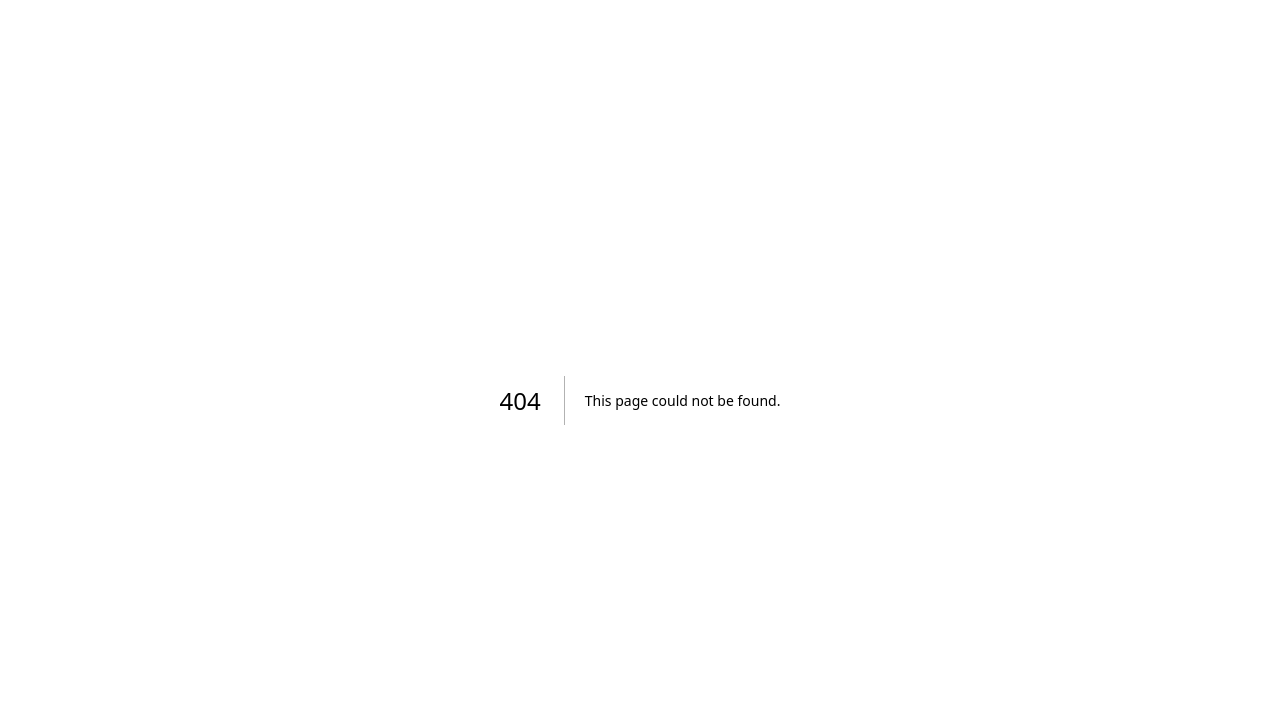
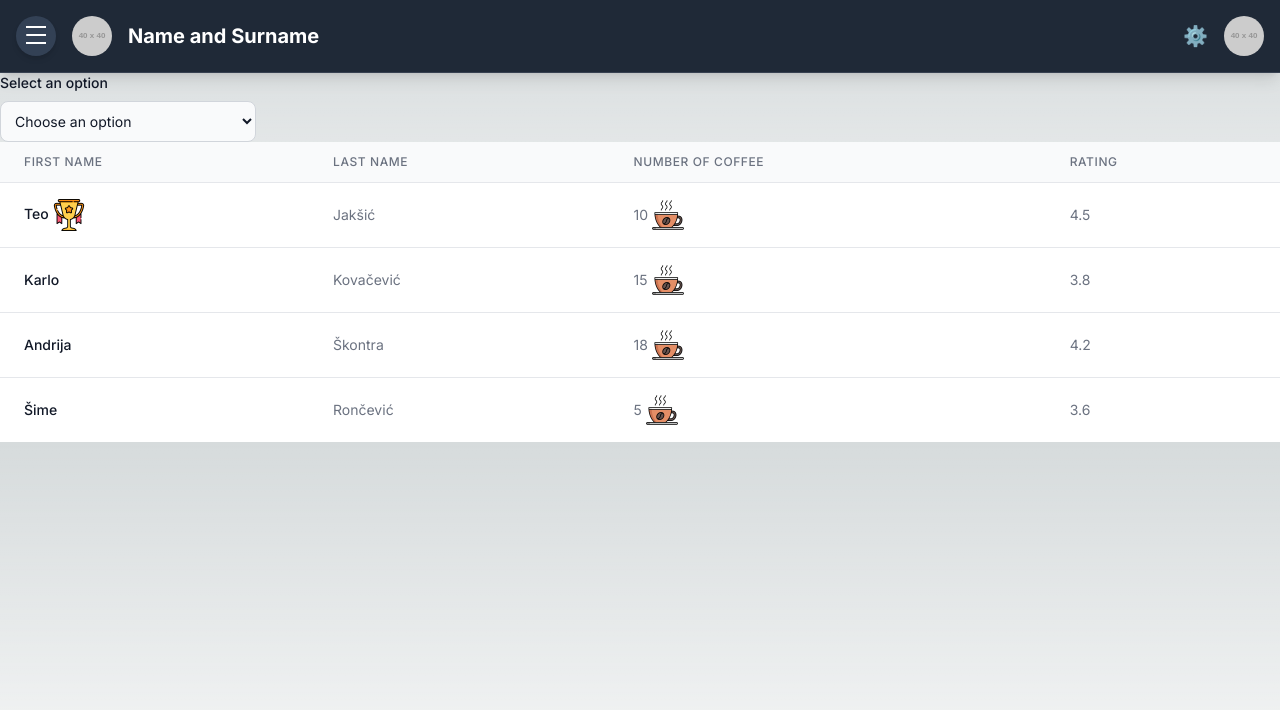
Before and after one commit to simecki123/nextjsfirstproject, a Next.js app in the folder firstnextproject/: page /mainpage/leaderboard in a window 1280 px wide. Before the commit this address had no page. Shown: the top 710 px of the page. Built offline with nearby package versions, Linux system fonts and the light colour scheme.

Commit message:
Creating leaderboard for users and their coffe

```diff
--- /dev/null
+++ b/firstnextproject/app/components/UserListComponent/UserListComponent.tsx
@@ -0,0 +1,106 @@
+"use client"
+
+import React, { useState } from 'react';
+import ToolbarComponent from '../headerComponent';
+import coffeImage from '@/public/coffeImage.png';
+import trophyImage from '@/public/trophyimage.png';
+
+export default function UserListComponent() {
+    const [userList, setUserList] = useState([
+        {
+            firstName: "Teo",
+            lastName: "Jakšić",
+            coffeNumber: 10,
+            score: 4.5,
+        },
+        {
+            firstName: "Karlo",
+            lastName: "Kovačević",
+            coffeNumber: 15,
+            score: 3.8,
+        },
+        {
+            firstName: "Andrija",
+            lastName: "Škontra",
+            coffeNumber: 18,
+            score: 4.2,
+        },
+        {
+            firstName: "Šime",
+            lastName: "Rončević",
+            coffeNumber: 5,
+            score: 3.6,
+        }
+    ]);
+
+    const [sortOption, setSortOption] = useState("");
+
+    const handleOptionClick = (event: { target: { value: any; }; }) => {
+        const value = event.target.value;
+        setSortOption(value);
+        if (value === "cofyNum") {
+            coffyNumSort();
+        } else if (value === "rating") {
+            ratingSort();
+        }
+    };
+
+    const coffyNumSort = () => {
+        const sortedList = [...userList].sort((a, b) => b.coffeNumber - a.coffeNumber);
+        setUserList(sortedList);
+    };
+
+    const ratingSort = () => {
+        const sortedList = [...userList].sort((a, b) => b.score - a.score);
+        setUserList(sortedList);
+    };
+
+    const topCoffeUser = userList[0]?.coffeNumber === Math.max(...userList.map(user => user.coffeNumber)) ? userList[0] : null;
+    const topRatingUser = userList[0]?.score === Math.max(...userList.map(user => user.score)) ? userList[0] : null;
+
+    return (
+        <>
+            <ToolbarComponent />
+            <div className=''>
+                <div className=''>
+                    <label htmlFor="coffe" className="block mb-2 text-sm font-medium text-gray-900 dark:text-white">Select an option</label>
+                    <select id="coffe" className="bg-gray-50 border border-gray-300 text-gray-900 text-sm rounded-lg focus:ring-blue-500 focus:border-blue-500 p-2.5 dark:bg-gray-700 dark:border-gray-600 dark:placeholder-gray-400 dark:text-white dark:focus:ring-blue-500 dark:focus:border-blue-500 w-64" onChange={handleOptionClick}>
+                        <option value="">Choose an option</option>
+                        <option value="cofyNum">Number of coffee</option>
+                        <option value="rating">Rating</option>
+                    </select>
+                </div>
+                <div className=''>
+                    <table className="min-w-full divide-y divide-gray-200">
+                        <thead className="bg-gray-50">
+                            <tr>
+                                <th scope="col" className="px-6 py-3 text-left text-xs font-medium text-gray-500 uppercase tracking-wider">First Name</th>
+                                <th scope="col" className="px-6 py-3 text-left text-xs font-medium text-gray-500 uppercase tracking-wider">Last Name</th>
+                                <th scope="col" className="px-6 py-3 text-left text-xs font-medium text-gray-500 uppercase tracking-wider">Number of Coffee</th>
+                                <th scope="col" className="px-6 py-3 text-left text-xs font-medium text-gray-500 uppercase tracking-wider">Rating</th>
+                            </tr>
+                        </thead>
+                        <tbody className="bg-white divide-y divide-gray-200">
+                            {userList.map((user, index) => (
+                                <tr key={index}>
+                                    <td className="px-6 py-4 whitespace-nowrap text-sm font-medium text-gray-900">
+                                        {user.firstName}
+                                        {(topCoffeUser === user || topRatingUser === user) && <img src={trophyImage.src} alt="trophy" className="inline-block h-8 w-8 ml-1" />}
+                                    </td>
+                                    <td className="px-6 py-4 whitespace-nowrap text-sm text-gray-500">{user.lastName}</td>
+                                    <td className="px-6 py-4 whitespace-nowrap text-sm text-gray-500">
+                                        <div className="flex items-center">
+                                            <span>{user.coffeNumber}</span>
+                                            <img src={coffeImage.src} alt="coffee" className="inline-block h-8 w-8 ml-1" />
+                                        </div>
+                                    </td>
+                                    <td className="px-6 py-4 whitespace-nowrap text-sm text-gray-500">{user.score}</td>
+                                </tr>
+                            ))}
+                        </tbody>
+                    </table>
+                </div>
+            </div>
+        </>
+    );
+}
--- /dev/null
+++ b/firstnextproject/app/mainpage/leaderboard/page.tsx
@@ -0,0 +1,10 @@
+import UserListComponent from '@/app/components/UserListComponent/UserListComponent'
+import React from 'react'
+
+export default function Leaderboard() {
+  return (
+    <div>
+        <UserListComponent />
+    </div>
+  )
+}
```
Also changed, not shown: firstnextproject/public/coffeImage.png (added), firstnextproject/public/trophyimage.png (added).
